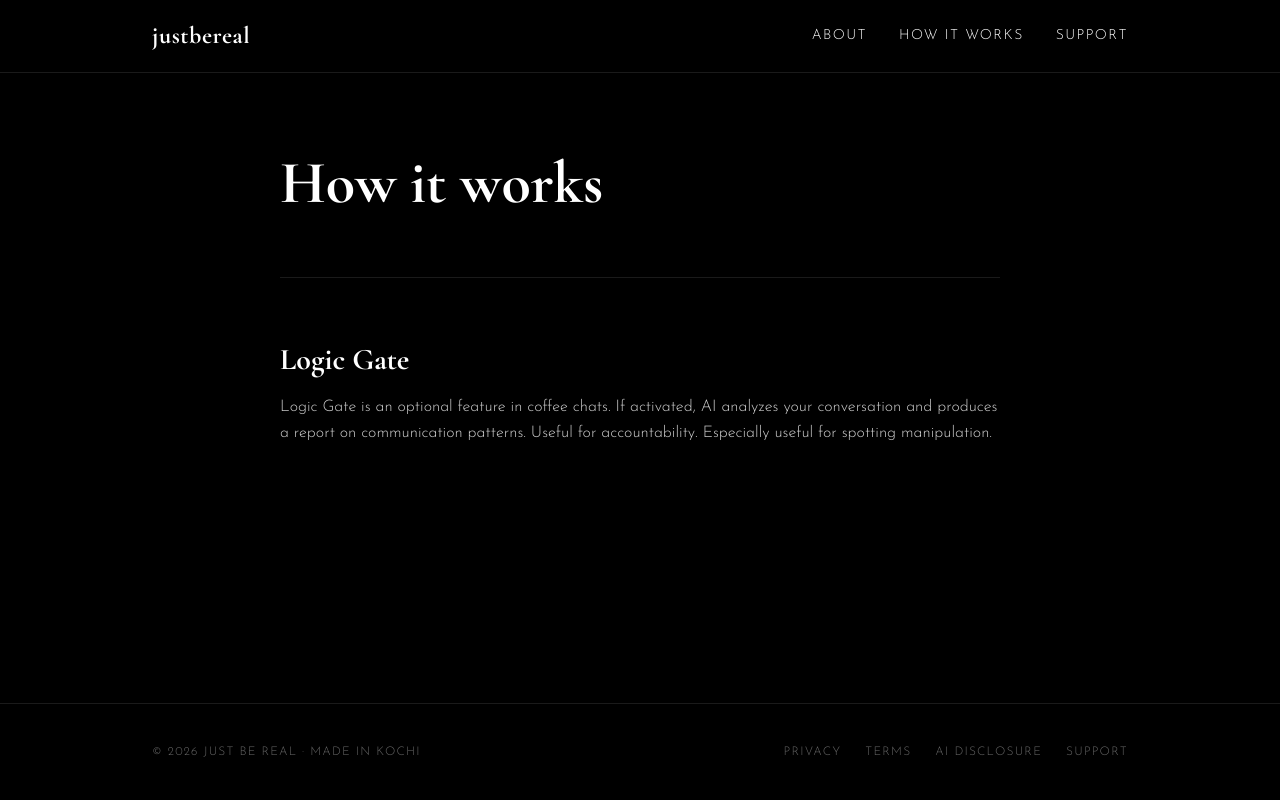
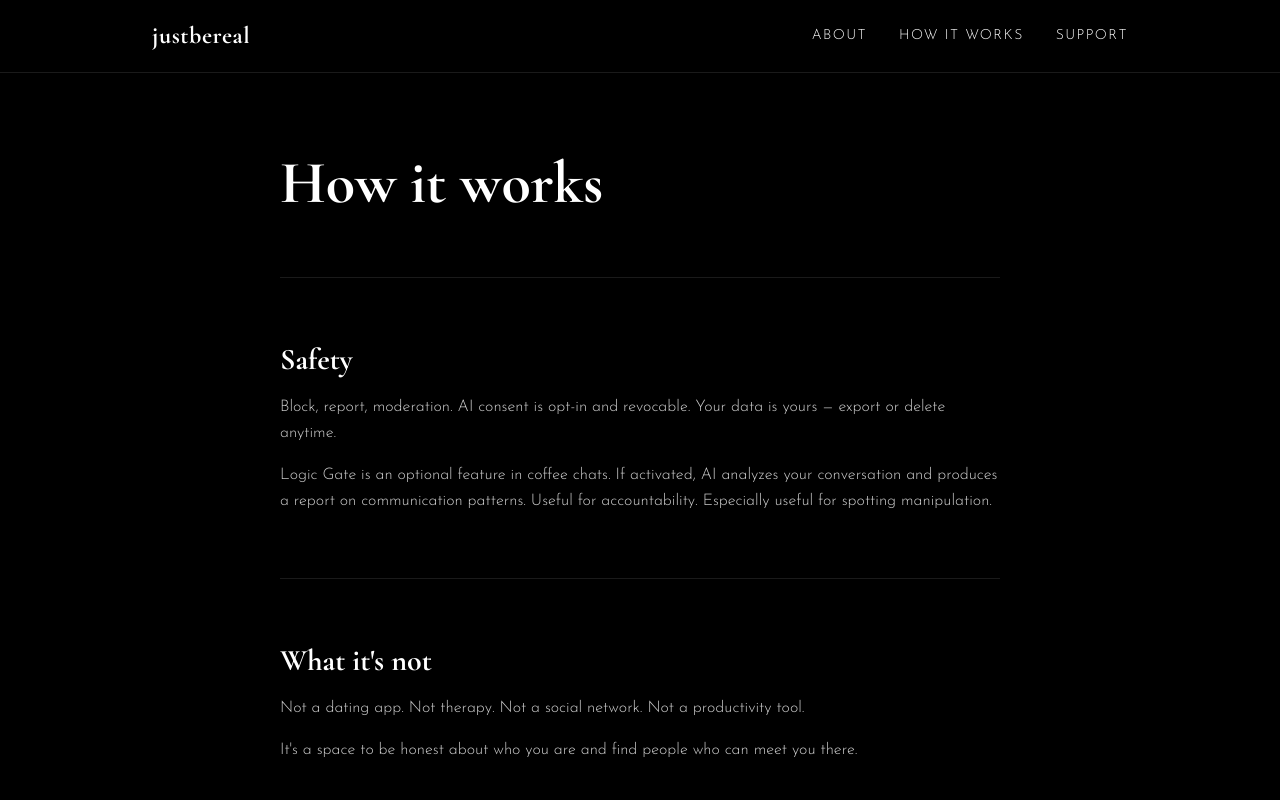
Before and after one commit to Anooppjay/justbereal-website, a Next.js app: page /how-it-works in a window 1280 px wide. Shown: the top 800 px of the page. Built offline with nearby package versions, Linux system fonts and the light colour scheme.

Commit message:
Full content: about + how-it-works pages

```diff
--- a/app/about/page.tsx
+++ b/app/about/page.tsx
@@ -5,31 +5,7 @@ export const metadata = {
 export default function About() {
   return (
     <div className="max-w-3xl mx-auto px-6 py-20 space-y-16">
-
       <h1 className="font-serif font-bold text-5xl sm:text-6xl">About</h1>
-
-      <hr className="border-white/10" />
-
-      <section className="space-y-4">
-        <p className="font-sans font-light text-lg leading-relaxed text-white/80">
-          Your data is yours — export or delete anytime.
-        </p>
-      </section>
-
-      <hr className="border-white/10" />
-
-      <section className="space-y-4">
-        <h2 className="font-serif font-bold text-3xl">What it&apos;s not</h2>
-        <p className="font-sans font-light text-base leading-relaxed text-white/80">
-          Not a dating app. Not therapy. Not a social network. Not a
-          productivity tool.
-        </p>
-        <p className="font-sans font-light text-base leading-relaxed text-white/80">
-          It&apos;s a space to be honest about who you are and find people who
-          can meet you there.
-        </p>
-      </section>
-
     </div>
   );
 }
--- a/app/how-it-works/page.tsx
+++ b/app/how-it-works/page.tsx
@@ -11,7 +11,11 @@ export default function HowItWorks() {
       <hr className="border-white/10" />
 
       <section className="space-y-4">
-        <h2 className="font-serif font-bold text-3xl">Logic Gate</h2>
+        <h2 className="font-serif font-bold text-3xl">Safety</h2>
+        <p className="font-sans font-light text-base leading-relaxed text-white/80">
+          Block, report, moderation. AI consent is opt-in and revocable. Your
+          data is yours — export or delete anytime.
+        </p>
         <p className="font-sans font-light text-base leading-relaxed text-white/80">
           Logic Gate is an optional feature in coffee chats. If activated, AI
           analyzes your conversation and produces a report on communication
@@ -20,6 +24,20 @@ export default function HowItWorks() {
         </p>
       </section>
 
+      <hr className="border-white/10" />
+
+      <section className="space-y-4">
+        <h2 className="font-serif font-bold text-3xl">What it&apos;s not</h2>
+        <p className="font-sans font-light text-base leading-relaxed text-white/80">
+          Not a dating app. Not therapy. Not a social network. Not a
+          productivity tool.
+        </p>
+        <p className="font-sans font-light text-base leading-relaxed text-white/80">
+          It&apos;s a space to be honest about who you are and find people who
+          can meet you there.
+        </p>
+      </section>
+
     </div>
   );
 }
```
